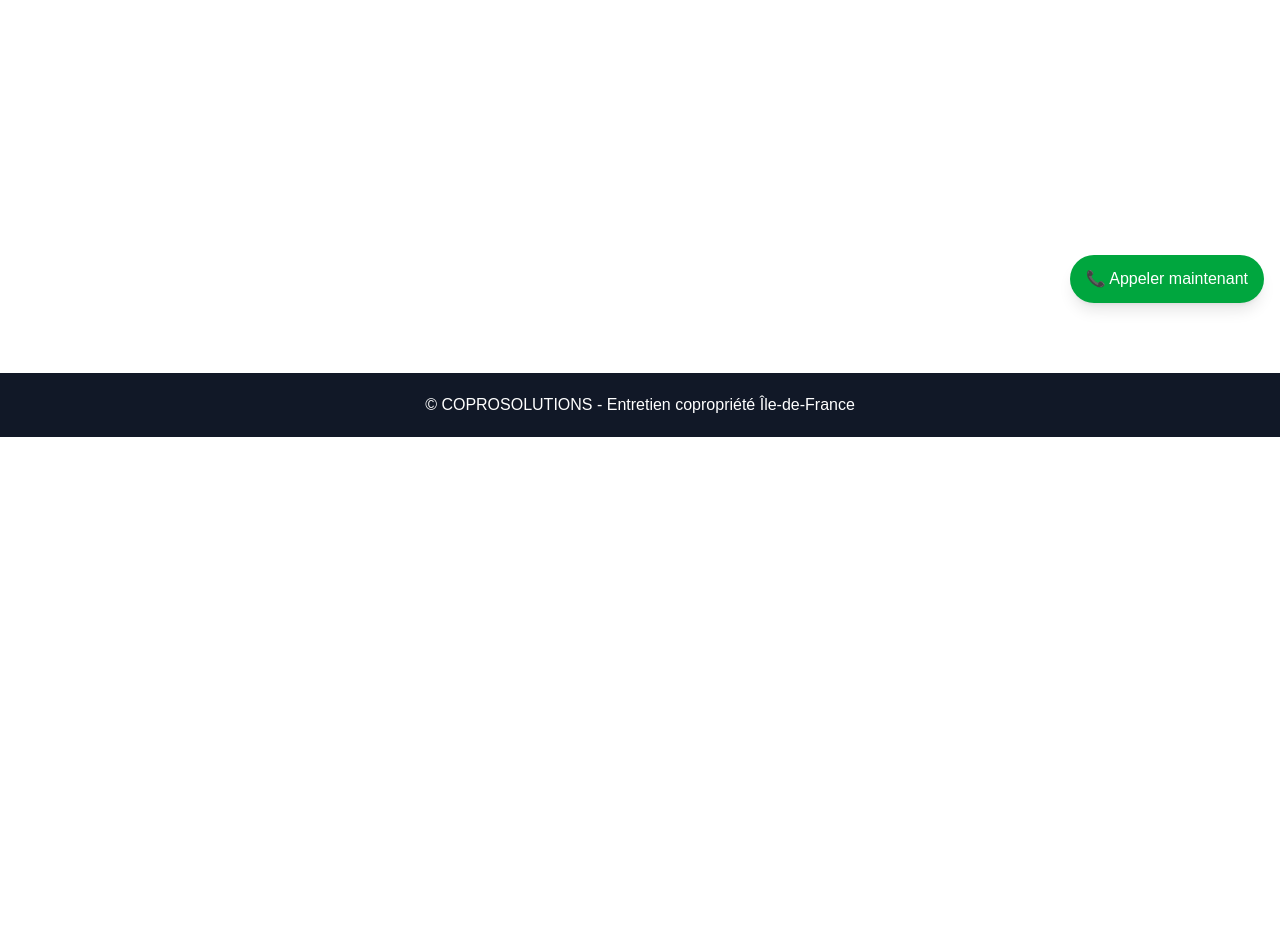
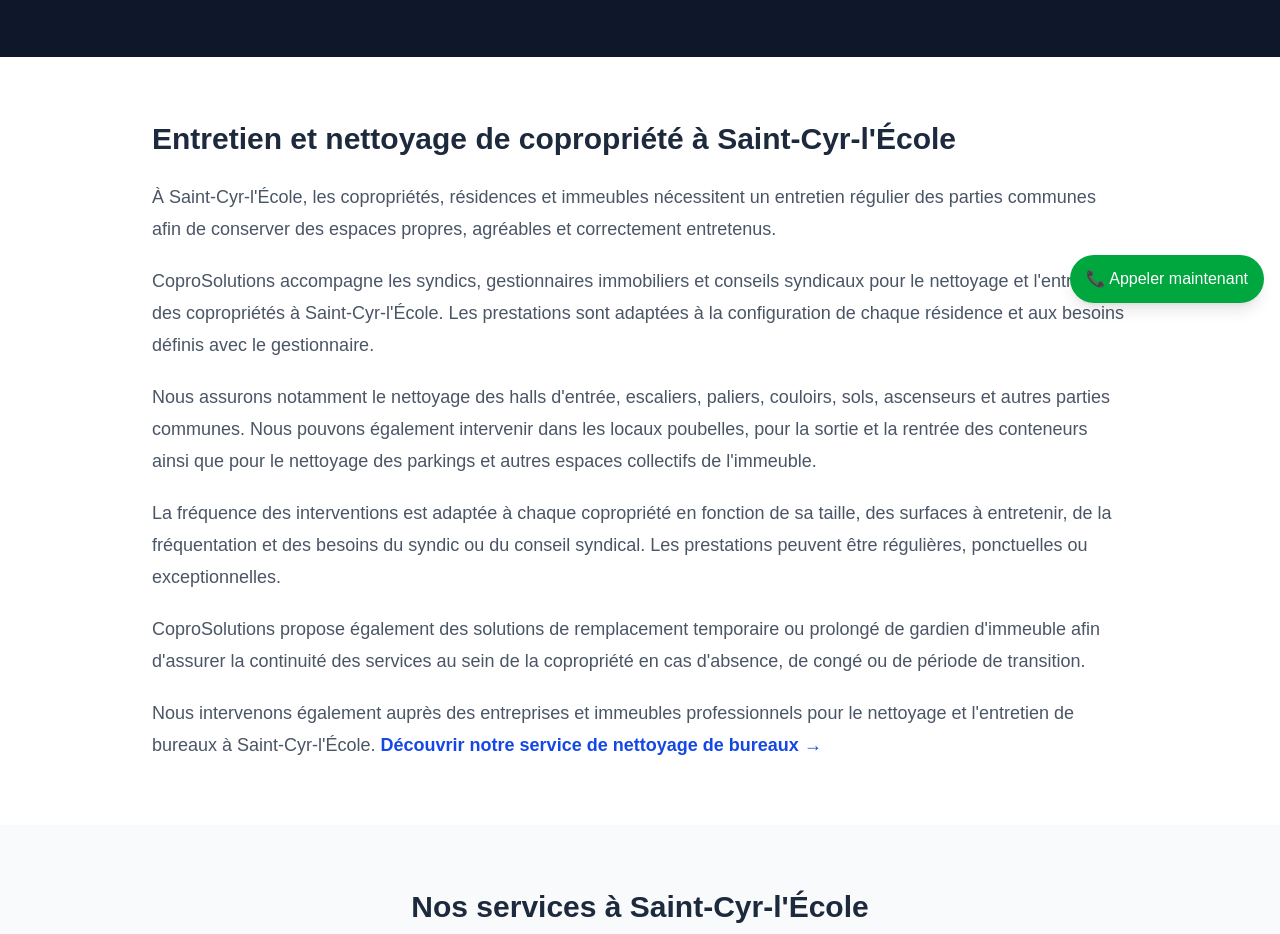
Before and after one commit to amadtag/coprosolutions, a Next.js app: page /zones/yvelines/saint-cyr-l-ecole in a window 1280 px wide. Before the commit this address had no page. Shown: the part 481-1415 px from the top of the page. Before the commit the page ends 918 px from the top, so only its background shows below. Built offline with nearby package versions, Linux system fonts and the light colour scheme.

Commit message:
Ajout page SEO Saint-Cyr-l'École

```diff
--- /dev/null
+++ b/app/zones/yvelines/saint-cyr-l-ecole/page.tsx
@@ -0,0 +1,91 @@
+import type { Metadata } from "next";
+import LocalCityPage from "@/app/zones/_components/LocalCityPage";
+
+export const metadata: Metadata = {
+  title:
+    "Nettoyage de copropriété à Saint-Cyr-l'École (78210) | CoproSolutions",
+  description:
+    "CoproSolutions assure le nettoyage et l'entretien des copropriétés à Saint-Cyr-l'École : halls, escaliers, parties communes, poubelles, parkings et immeubles.",
+  alternates: {
+    canonical: "/zones/yvelines/saint-cyr-l-ecole",
+  },
+};
+
+export default function SaintCyrLEcolePage() {
+  return (
+    <LocalCityPage
+      city="Saint-Cyr-l'École"
+      postalCode="78210"
+      title="Nettoyage et entretien de copropriété à Saint-Cyr-l'École"
+      description="CoproSolutions accompagne les syndics, conseils syndicaux et gestionnaires immobiliers pour le nettoyage et l'entretien des copropriétés, résidences et immeubles à Saint-Cyr-l'École."
+      intro={
+        <>
+          <p>
+            À Saint-Cyr-l'École, les copropriétés, résidences et immeubles
+            nécessitent un entretien régulier des parties communes afin de
+            conserver des espaces propres, agréables et correctement
+            entretenus.
+          </p>
+
+          <p>
+            CoproSolutions accompagne les syndics, gestionnaires immobiliers
+            et conseils syndicaux pour le nettoyage et l'entretien des
+            copropriétés à Saint-Cyr-l'École. Les prestations sont adaptées à
+            la configuration de chaque résidence et aux besoins définis avec
+            le gestionnaire.
+          </p>
+
+          <p>
+            Nous assurons notamment le nettoyage des halls d'entrée,
+            escaliers, paliers, couloirs, sols, ascenseurs et autres parties
+            communes. Nous pouvons également intervenir dans les locaux
+            poubelles, pour la sortie et la rentrée des conteneurs ainsi que
+            pour le nettoyage des parkings et autres espaces collectifs de
+            l'immeuble.
+          </p>
+
+          <p>
+            La fréquence des interventions est adaptée à chaque copropriété en
+            fonction de sa taille, des surfaces à entretenir, de la
+            fréquentation et des besoins du syndic ou du conseil syndical.
+            Les prestations peuvent être régulières, ponctuelles ou
+            exceptionnelles.
+          </p>
+
+          <p>
+            CoproSolutions propose également des solutions de remplacement
+            temporaire ou prolongé de gardien d'immeuble afin d'assurer la
+            continuité des services au sein de la copropriété en cas
+            d'absence, de congé ou de période de transition.
+          </p>
+
+          <p>
+            Nous intervenons également auprès des entreprises et immeubles
+            professionnels pour le nettoyage et l'entretien de bureaux à
+            Saint-Cyr-l'École.{" "}
+            <a
+              href="/entretien-bureau-immeuble"
+              className="font-semibold text-blue-700 hover:underline"
+            >
+              Découvrir notre service de nettoyage de bureaux →
+            </a>
+          </p>
+        </>
+      }
+      nearbyCities={[
+        {
+          name: "Versailles",
+          href: "/zones/yvelines/versailles",
+        },
+        {
+          name: "Montigny-le-Bretonneux",
+          href: "/zones/yvelines/montigny-le-bretonneux",
+        },
+        {
+          name: "Louveciennes",
+          href: "/zones/yvelines/louveciennes",
+        },
+      ]}
+    />
+  );
+}
```
